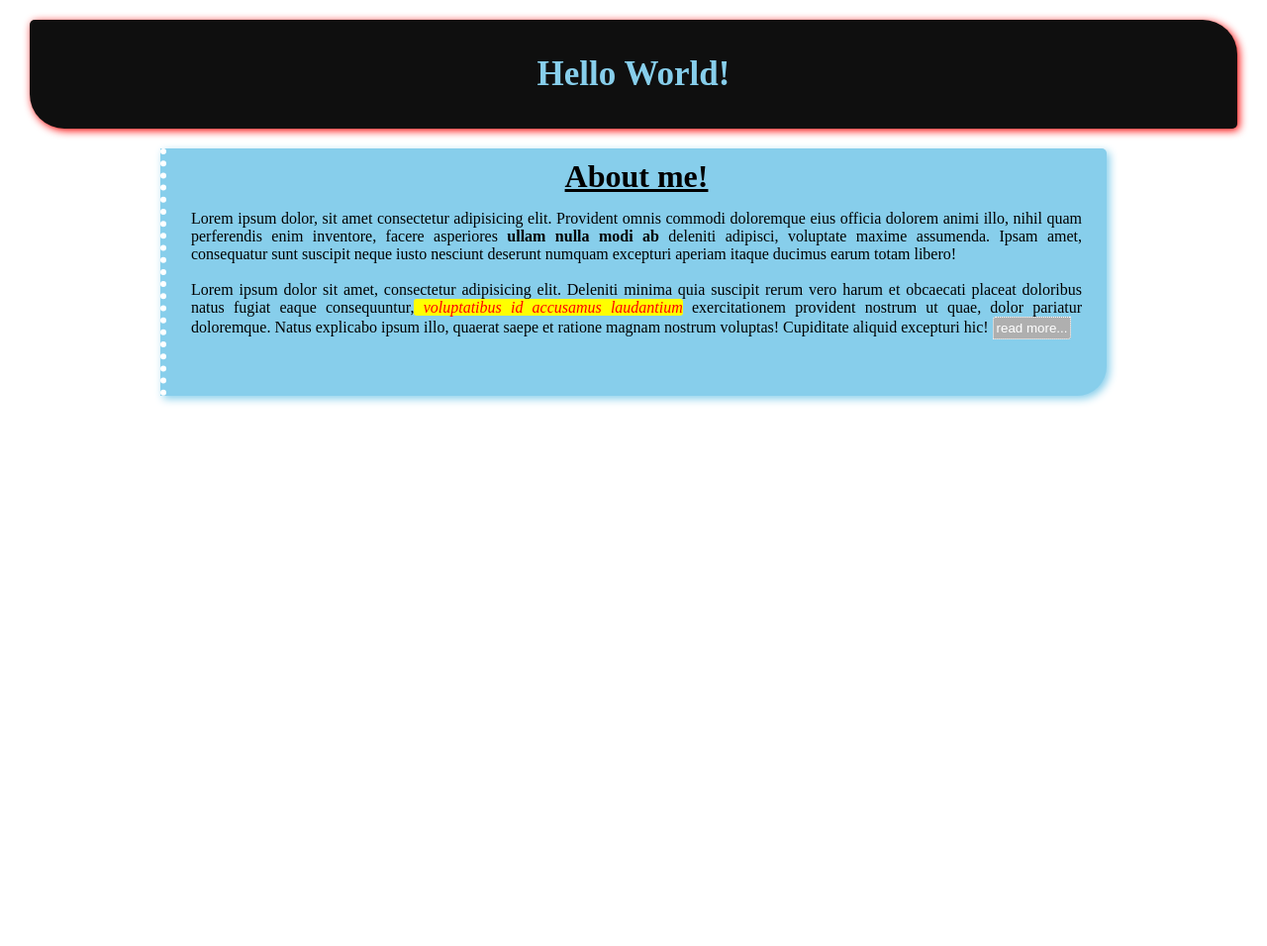
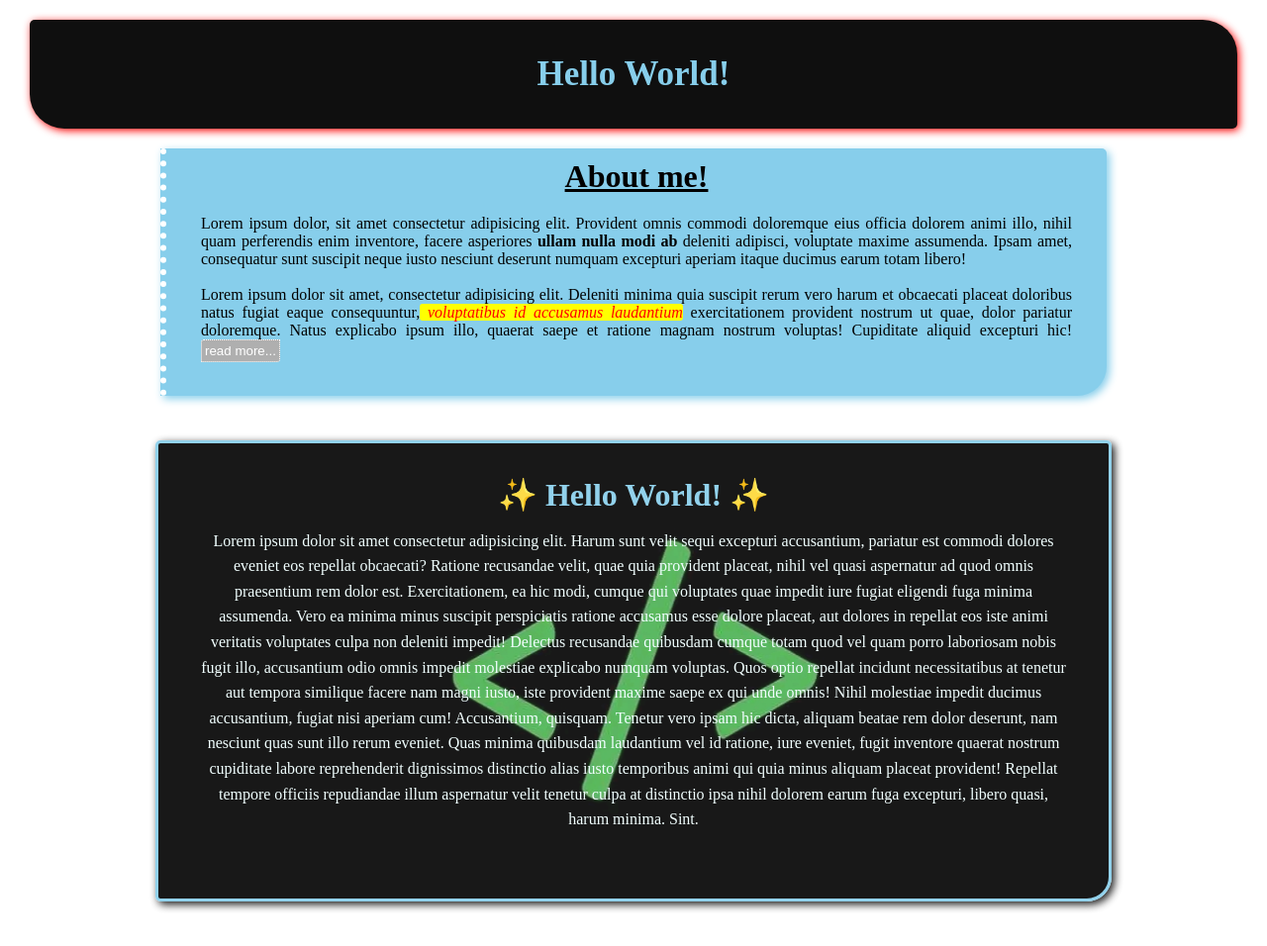
Before and after one commit to byteFarhan/myFirstGithubRepo, a plain HTML site: page index.html in a window 1280 px wide. Shown: the whole page at 99% size. Before the commit the page ends 800 px from the top, so only its background shows below. Drawn offline with Linux system fonts and the light colour scheme.

Commit message:
Added a blog with bragraound picture

```diff
--- a/index.html
+++ b/index.html
@@ -54,6 +54,27 @@
             </p>
         </div>
     </div>
+    <div id="pDiv">
+        <div class="divMakeup2">
+            <h1 style="color: skyblue; text-align: center; padding: 10px;"> ✨ Hello World! ✨</h1>
+            <p>Lorem ipsum dolor sit amet consectetur adipisicing elit. Harum sunt velit sequi excepturi accusantium,
+                pariatur est commodi dolores eveniet eos repellat obcaecati? Ratione recusandae velit, quae quia
+                provident placeat, nihil vel quasi aspernatur ad quod omnis praesentium rem dolor est. Exercitationem,
+                ea hic modi, cumque qui voluptates quae impedit iure fugiat eligendi fuga minima assumenda. Vero ea
+                minima minus suscipit perspiciatis ratione accusamus esse dolore placeat, aut dolores in repellat eos
+                iste animi veritatis voluptates culpa non deleniti impedit! Delectus recusandae quibusdam cumque totam
+                quod vel quam porro laboriosam nobis fugit illo, accusantium odio omnis impedit molestiae explicabo
+                numquam voluptas. Quos optio repellat incidunt necessitatibus at tenetur aut tempora similique facere
+                nam magni iusto, iste provident maxime saepe ex qui unde omnis! Nihil molestiae impedit ducimus
+                accusantium, fugiat nisi aperiam cum! Accusantium, quisquam. Tenetur vero ipsam hic dicta, aliquam
+                beatae rem dolor deserunt, nam nesciunt quas sunt illo rerum eveniet. Quas minima quibusdam laudantium
+                vel id ratione, iure eveniet, fugit inventore quaerat nostrum cupiditate labore reprehenderit
+                dignissimos distinctio alias iusto temporibus animi qui quia minus aliquam placeat provident! Repellat
+                tempore officiis repudiandae illum aspernatur velit tenetur culpa at distinctio ipsa nihil dolorem earum
+                fuga excepturi, libero quasi, harum minima. Sint.</p>
+        </div>
+    </div>
+
 </body>
 
 
--- a/styles/style.css
+++ b/styles/style.css
@@ -24,3 +24,28 @@ button {
   padding: 3px;
   border-radius: 3px 0px;
 }
+#pDiv {
+  margin: 25px;
+  padding: 20px;
+  text-align: center;
+}
+.divMakeup2 {
+  height: 400px;
+  width: 900px;
+  padding: 30px;
+  background-image: url(../Images/1683707126171.jpg);
+  background-repeat: no-repeat;
+  background-size: cover;
+  background-position: center center;
+  opacity: 90%;
+  display: inline-block;
+  border-radius: 5px 5px 25px 5px;
+  color: azure;
+  border: 3px solid skyblue;
+  box-shadow: 3px 3px 8px #000;
+  line-height: 1.6em;
+}
+p {
+  text-align: center;
+  margin: 10px;
+}
```
